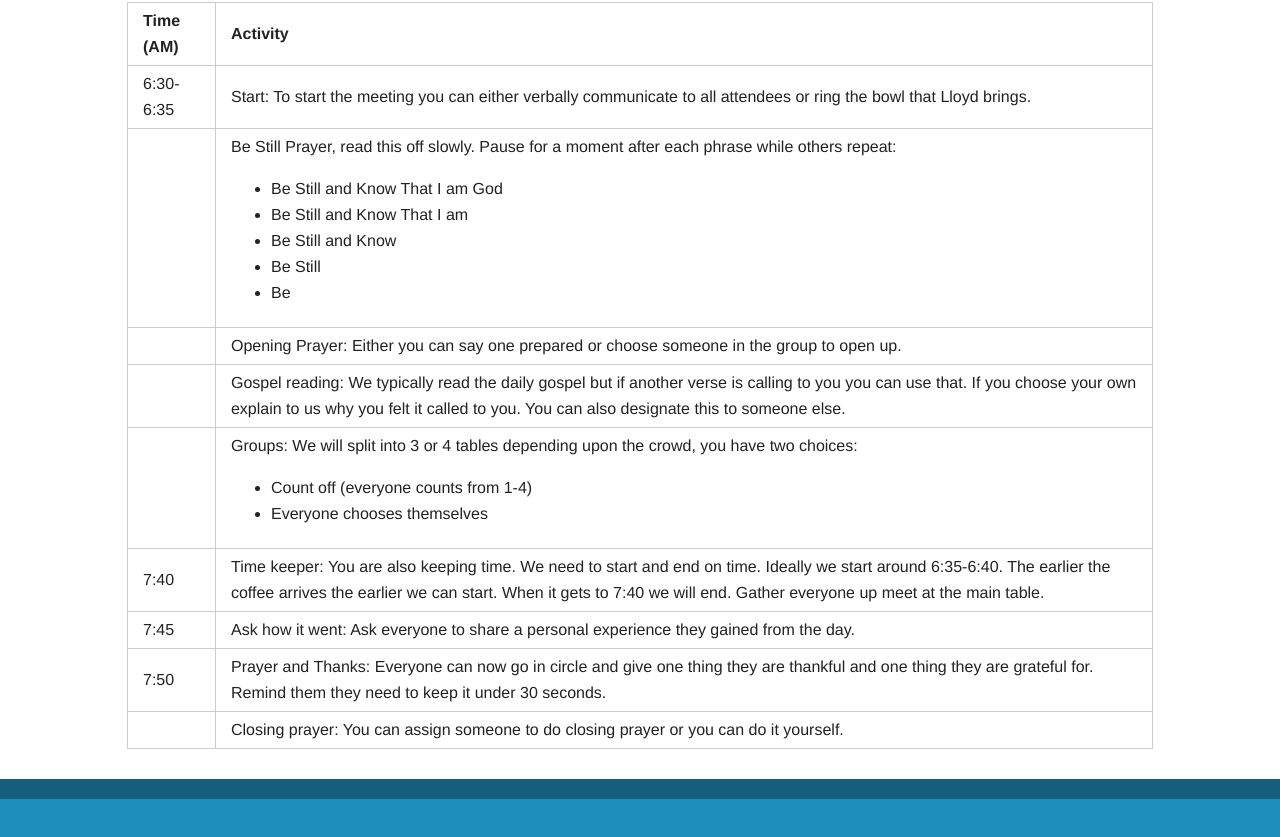
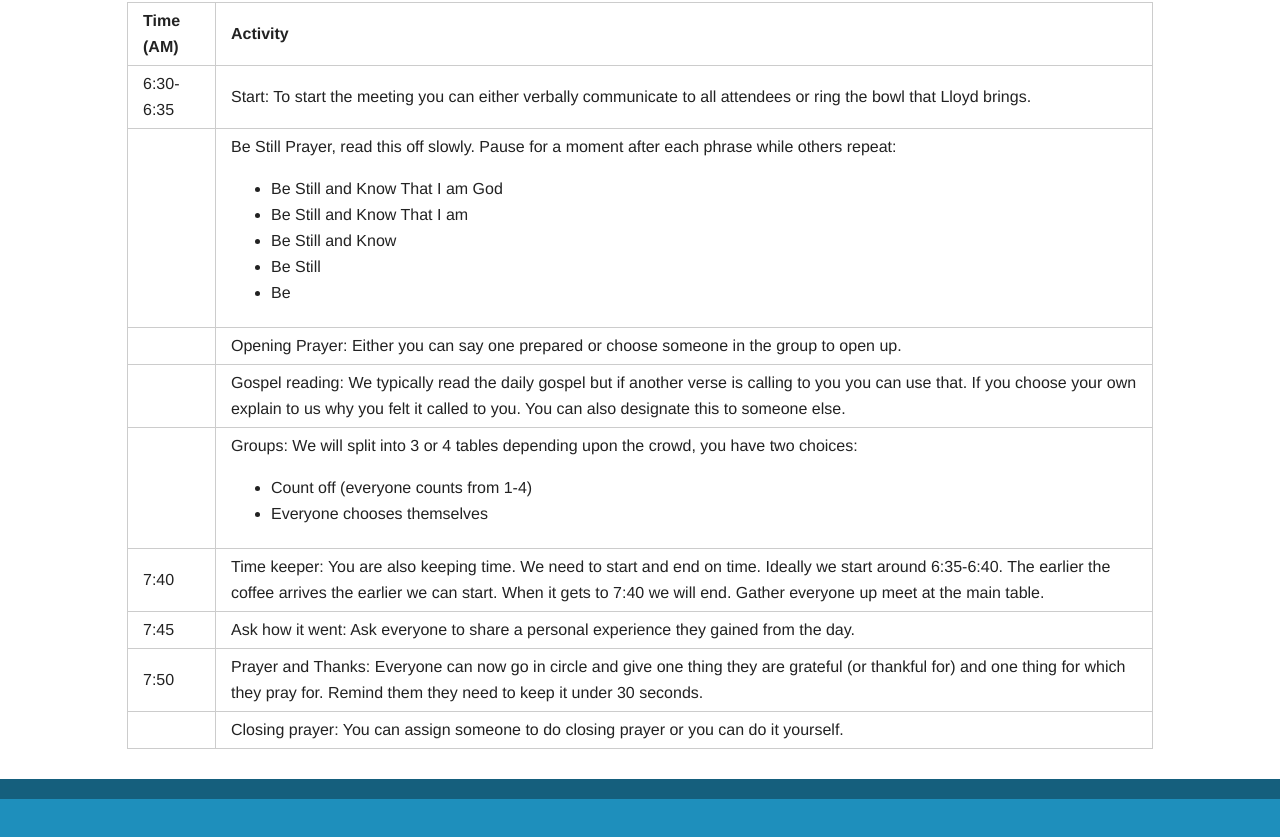
Before and after one commit to jasonsemko/fishersofmen, a website: page src/coffee.html in a window 1280 px wide. Shown: the part 526-1363 px from the top of the page. Drawn offline with nearby package versions, Linux system fonts and the light colour scheme; files that its build step writes are made by us from their sources.

Commit message:
thankful to prayer for

```diff
--- a/src/coffee.html
+++ b/src/coffee.html
@@ -92,7 +92,7 @@
                             </tr>
                             <tr>
                                 <td>7:50</td>
-                                <td>Prayer and Thanks: Everyone can now go in circle and give one thing they are thankful and one thing they are grateful for. Remind them they need to keep it under 30 seconds.</td>
+                                <td>Prayer and Thanks: Everyone can now go in circle and give one thing they are grateful (or thankful for) and one thing for which they pray for. Remind them they need to keep it under 30 seconds.</td>
                             </tr>
                             <tr>
                                 <td></td>
```
